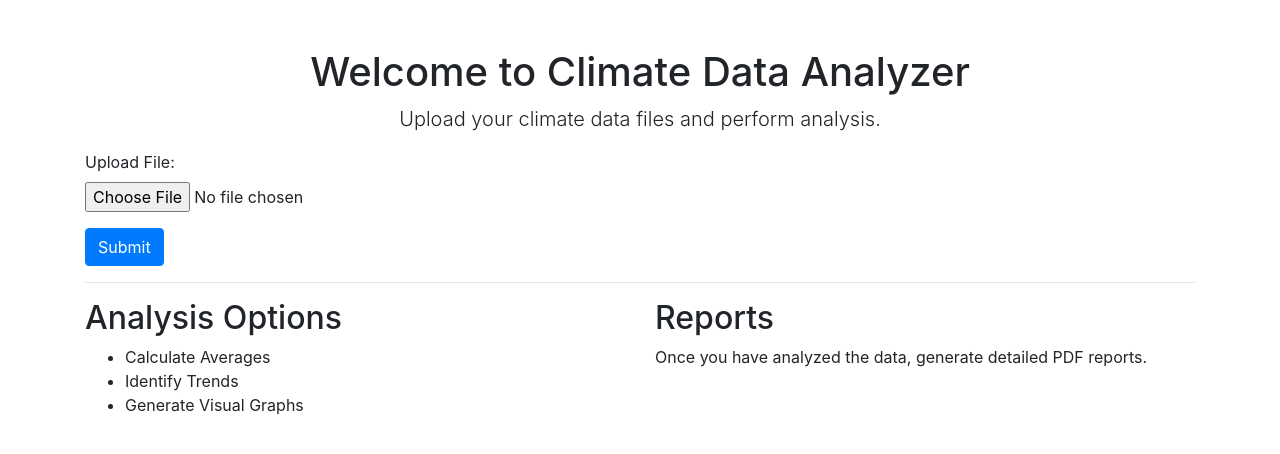
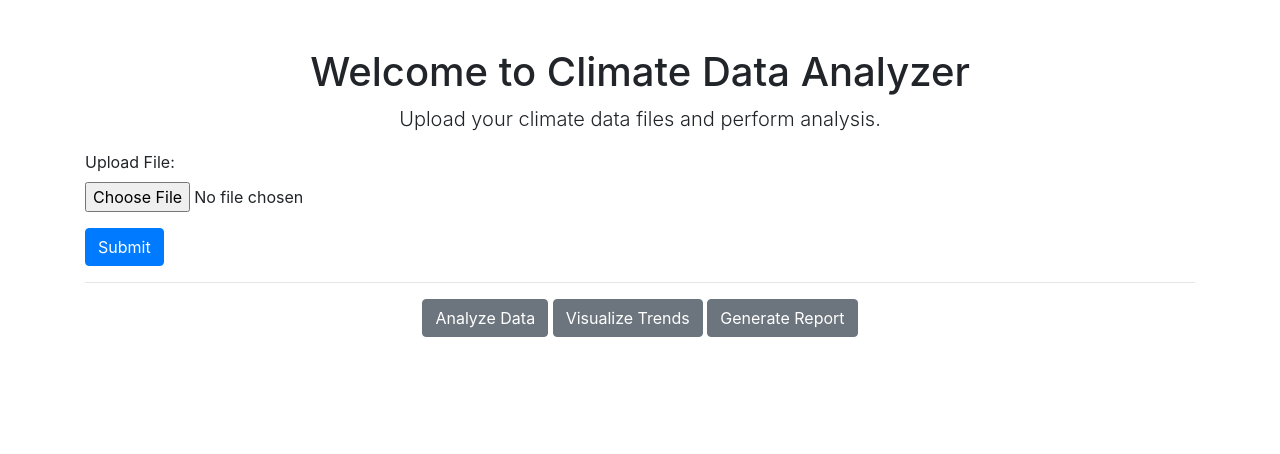
Before and after one commit to GiulianoDami/ClimateDataAnalyzer, a Flask app: page / in a window 1280 px wide. Shown: the top 454 px of the page. Run offline with Flask 2, Linux system fonts and the light colour scheme; some libraries are stand-ins or nearby versions.

Commit message:
[Janitor] AI-generated code fix

```diff
--- a/ClimateDataAnalyzer/templates/index.html
+++ b/ClimateDataAnalyzer/templates/index.html
@@ -4,7 +4,7 @@
     <meta charset="UTF-8">
     <meta name="viewport" content="width=device-width, initial-scale=1.0">
     <title>Climate Data Analyzer</title>
-    <link rel="stylesheet" href="https://stackpath.bootstrapcdn.com/bootstrap/4.5.2/css/bootstrap.min.css">
+    <link rel="stylesheet" href="https://stackpath.bootstrapcdn.com/bootstrap/4.3.1/css/bootstrap.min.css">
 </head>
 <body>
     <div class="container mt-5">
@@ -18,23 +18,14 @@
             <button type="submit" class="btn btn-primary">Submit</button>
         </form>
         <hr>
-        <div class="row">
-            <div class="col-md-6">
-                <h2>Analysis Options</h2>
-                <ul>
-                    <li>Calculate Averages</li>
-                    <li>Identify Trends</li>
-                    <li>Generate Visual Graphs</li>
-                </ul>
-            </div>
-            <div class="col-md-6">
-                <h2>Reports</h2>
-                <p>Once you have analyzed the data, generate detailed PDF reports.</p>
-            </div>
+        <div class="text-center">
+            <a href="/analyze" class="btn btn-secondary">Analyze Data</a>
+            <a href="/visualize" class="btn btn-secondary">Visualize Trends</a>
+            <a href="/report" class="btn btn-secondary">Generate Report</a>
         </div>
     </div>
-    <script src="https://code.jquery.com/jquery-3.5.1.slim.min.js"></script>
-    <script src="https://cdn.jsdelivr.net/npm/@popperjs/core@2.9.3/dist/umd/popper.min.js"></script>
-    <script src="https://stackpath.bootstrapcdn.com/bootstrap/4.5.2/js/bootstrap.min.js"></script>
+    <script src="https://code.jquery.com/jquery-3.3.1.slim.min.js"></script>
+    <script src="https://cdnjs.cloudflare.com/ajax/libs/popper.js/1.14.7/umd/popper.min.js"></script>
+    <script src="https://stackpath.bootstrapcdn.com/bootstrap/4.3.1/js/bootstrap.min.js"></script>
 </body>
 </html>
```
